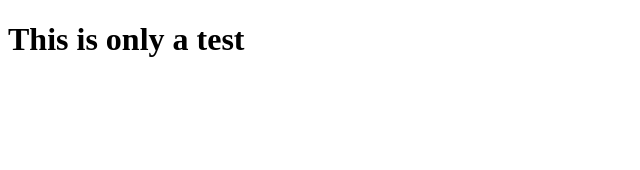
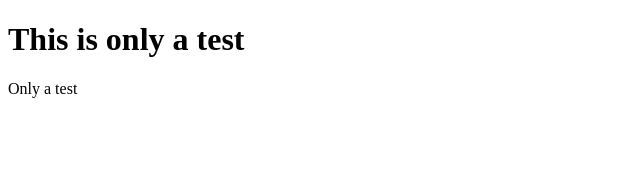
Before and after one commit to silvamha/REACT-Map-Filter-Reduce, a React (Create React App) app: page / in a window 1280 px wide. Shown: the top 170 px of the page, without its empty margins (0-640 px from the left). Built offline with nearby package versions, Linux system fonts and the light colour scheme.

Commit message:
Fix formatting and add new paragraph in App component

```diff
--- a/src/components/App.jsx
+++ b/src/components/App.jsx
@@ -4,13 +4,18 @@ import emojipedia from "../emojipedia";
 const App = () => {
   return (
     <div>
-      <h1>This is only a test</h1>
+          <h1>This is only a test</h1>
+          <p>Only a test</p>
     </div>
+
+
+
   );
 };
 
 <div>
   <App />
+
 </div>;
 
 export default App;
--- a/src/index.js
+++ b/src/index.js
@@ -1,8 +1,8 @@
 import React from "react";
-import ReactDOM from "react-dom";
-import App from "./components/App.jsx";
+import ReactDOM from "react-dom"
+import App from "./components/App.jsx"
 
-var numbers = [3, 56, 2, 48, 5];
+// var numbers = [3, 56, 2, 48, 5];
 
 //Map -Create a new array by doing something with each item in an array.
 
```
